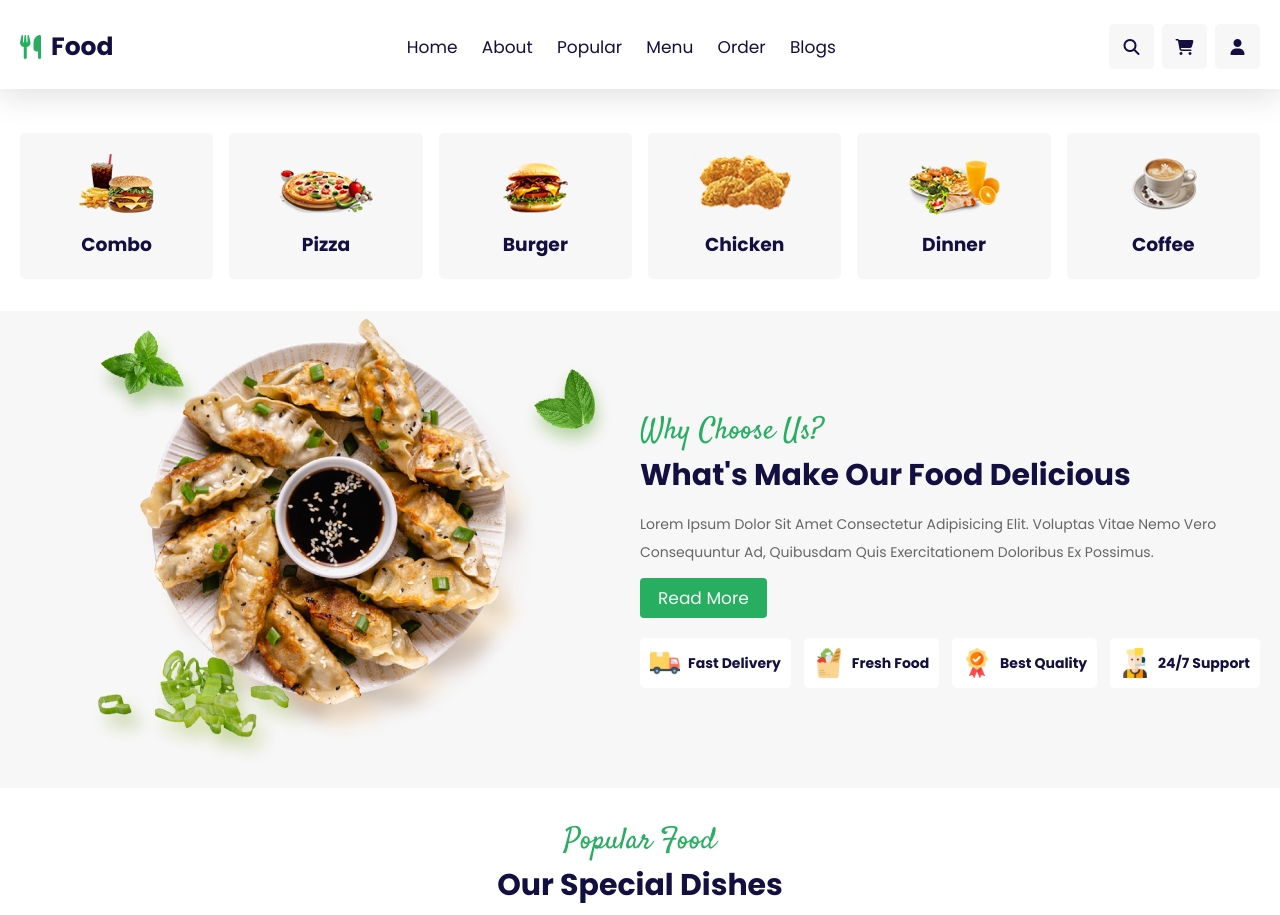
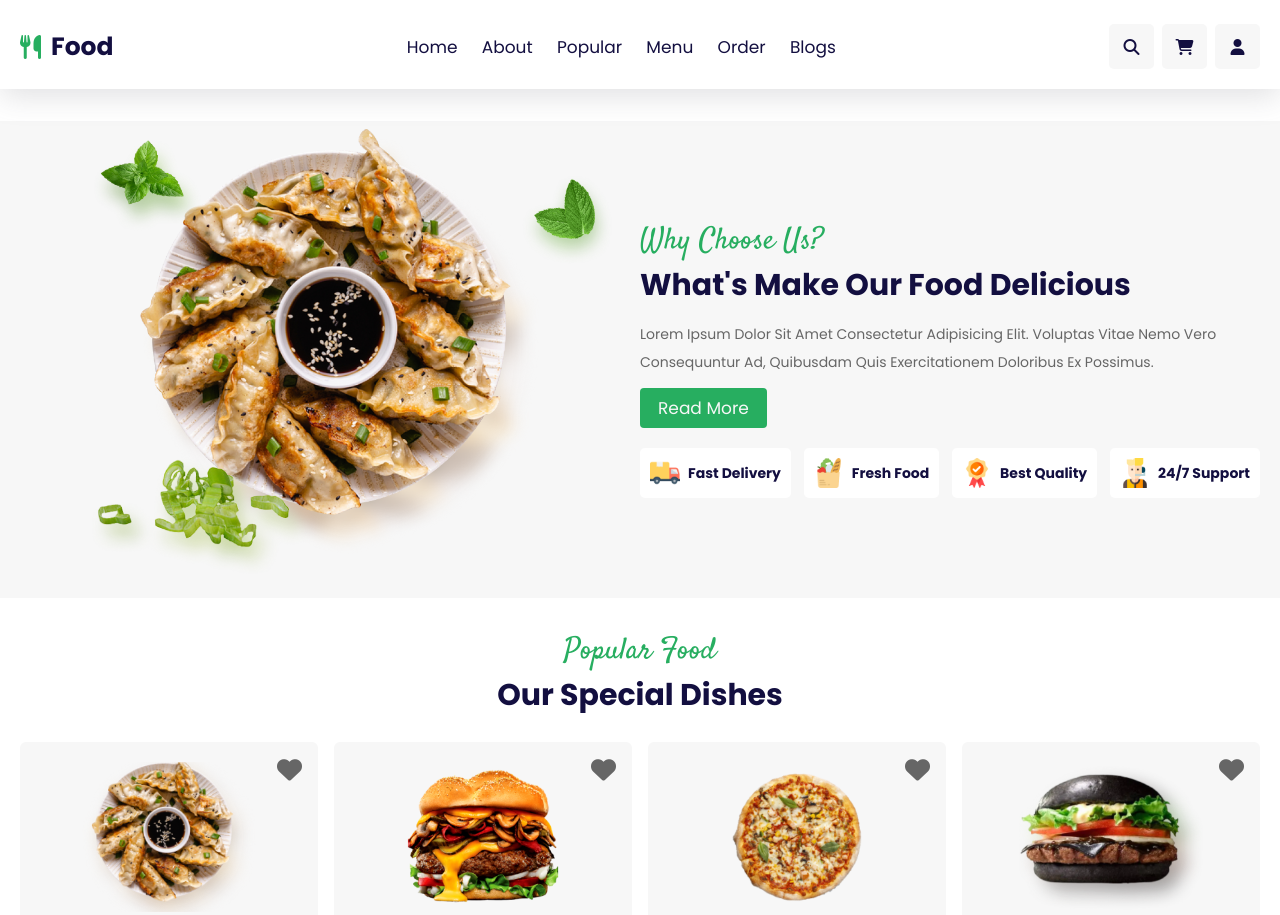
Before and after one commit to dilnura010/Food-Website-2, a plain HTML site: page index.html in a window 1280 px wide. Shown: the top 915 px of the page. Drawn offline with Linux system fonts and the light colour scheme.

Commit message:
commented category section

```diff
--- a/index.html
+++ b/index.html
@@ -50,7 +50,7 @@
     <!-- Header section ends -->
 
     <!-- Category section starts -->
-    <section class="category" id="category">
+    <!-- <section class="category" id="category">
       <div class="container">
         <div class="category__cards">
           <div class="category__card">
@@ -108,7 +108,7 @@
           </div>
         </div>
       </div>
-    </section>
+    </section> -->
     <!-- Category section ends -->
 
     <!-- About section starts -->
```
